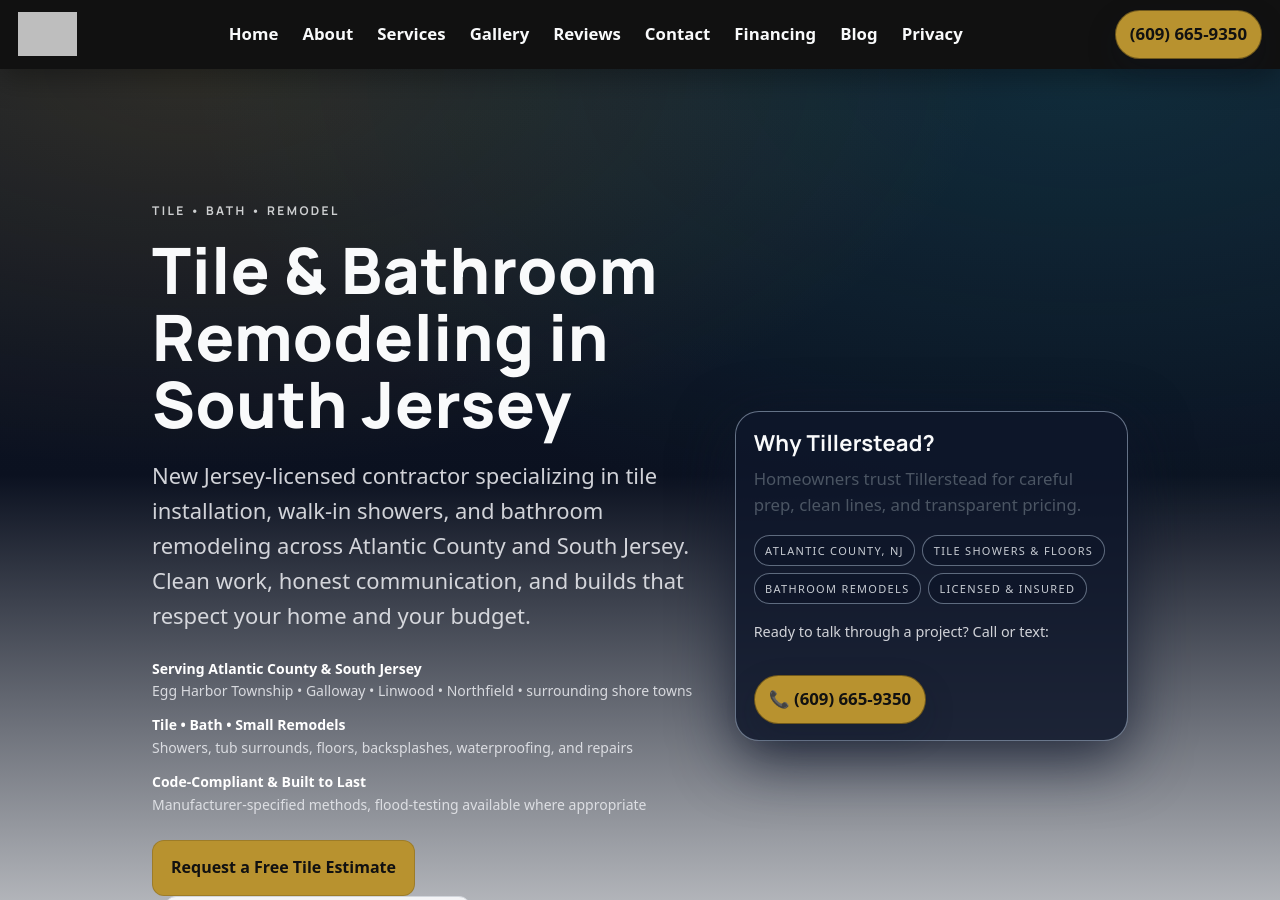
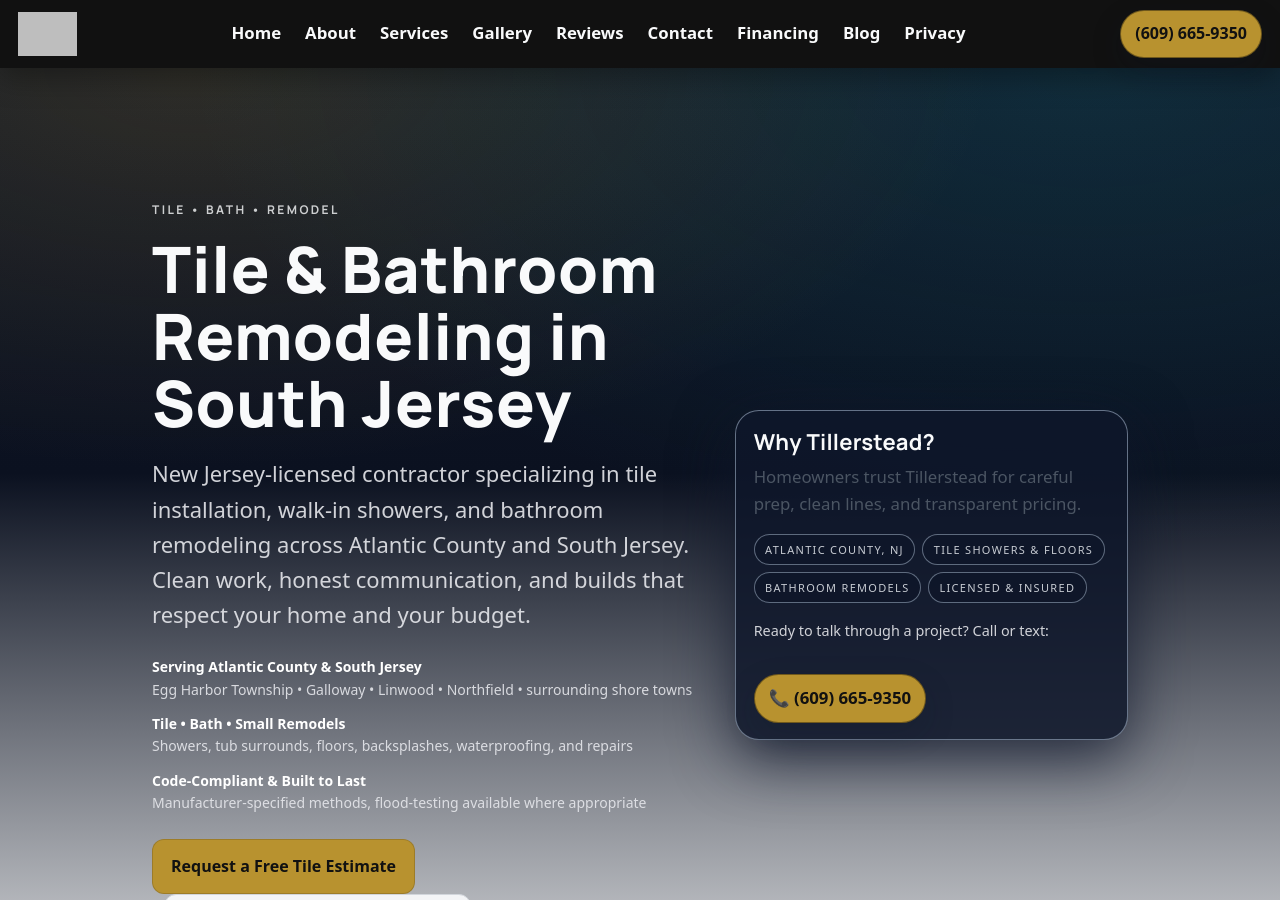
Before and after one commit to XTX33/Tillerstead-site, a Jekyll site: the page built from index.html, in a window 1280 px wide and 900 px high. Built offline with Jekyll 4.4.1, drawn with Linux system fonts in a browser that asks for light colours; the list of posts is cut into pages by our own code; grey boxes are pictures that could not be loaded.

Commit message:
Update header.html

```diff
--- a/_includes/header.html
+++ b/_includes/header.html
@@ -16,7 +16,7 @@
     <span class="hamburger" aria-hidden="true"></span>
   </button>
 
-  <!-- Primary nav -->
+  <!-- Primary navigation -->
   <nav id="nav" class="site-nav" aria-label="Primary">
     <ul class="nav-list">
       <li><a href="{{ '/' | relative_url }}" {% if page.url == '/' %}aria-current="page"{% endif %}>Home</a></li>
@@ -31,8 +31,8 @@
     </ul>
   </nav>
 
-  <!-- Call + theme -->
-  <a class="call-btn" href="tel:{{ site.company.phone_link | default: '+16096659350' }}" aria-label="Call Tillerstead">
+  <!-- Call CTA -->
+  <a class="call-btn btn btn-primary" href="tel:{{ site.company.phone_link | default: '+16096659350' }}" aria-label="Call Tillerstead">
     {{ site.company.phone_display | default: '(609) 665-9350' }}
   </a>
 </header>
```
